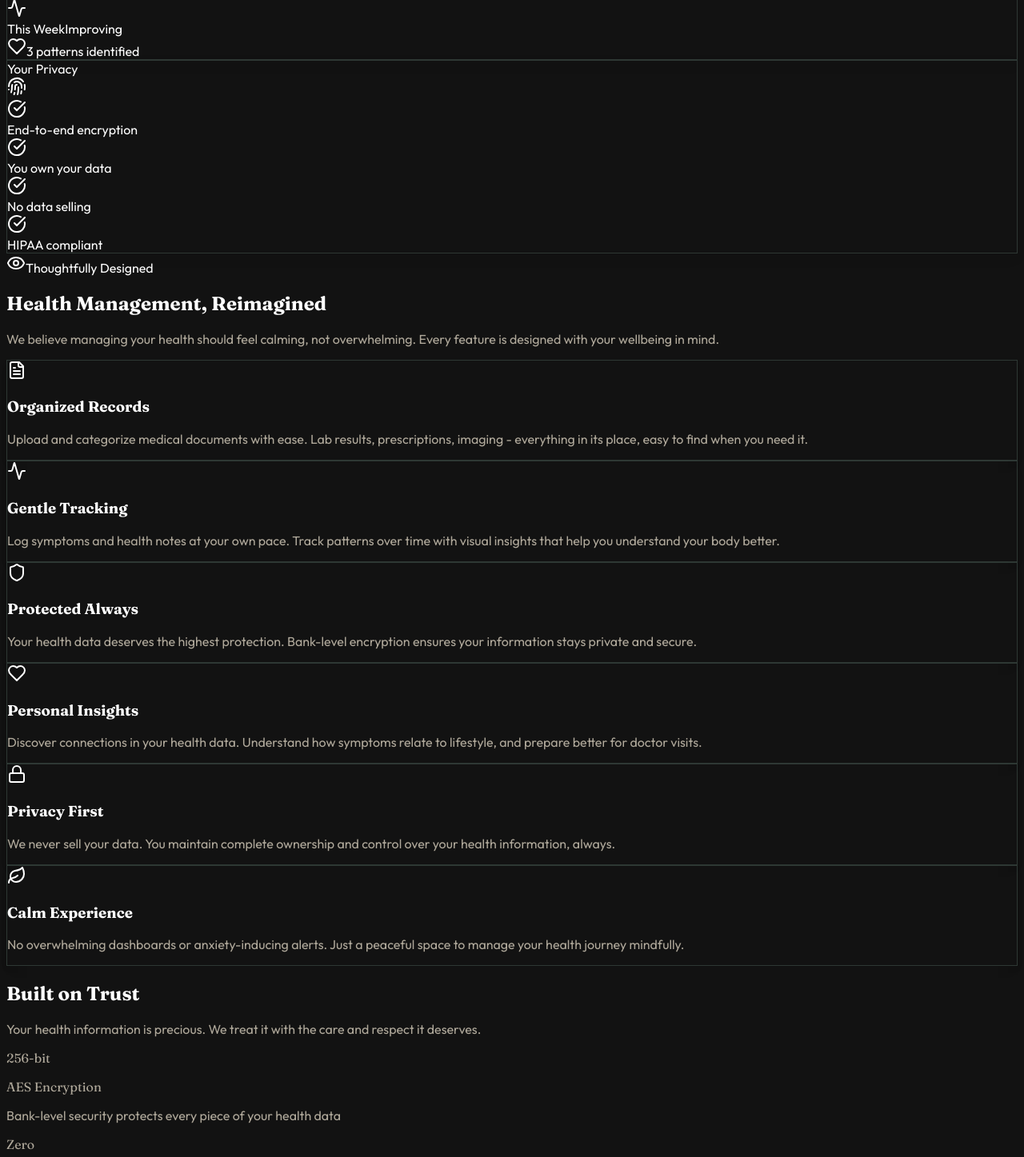
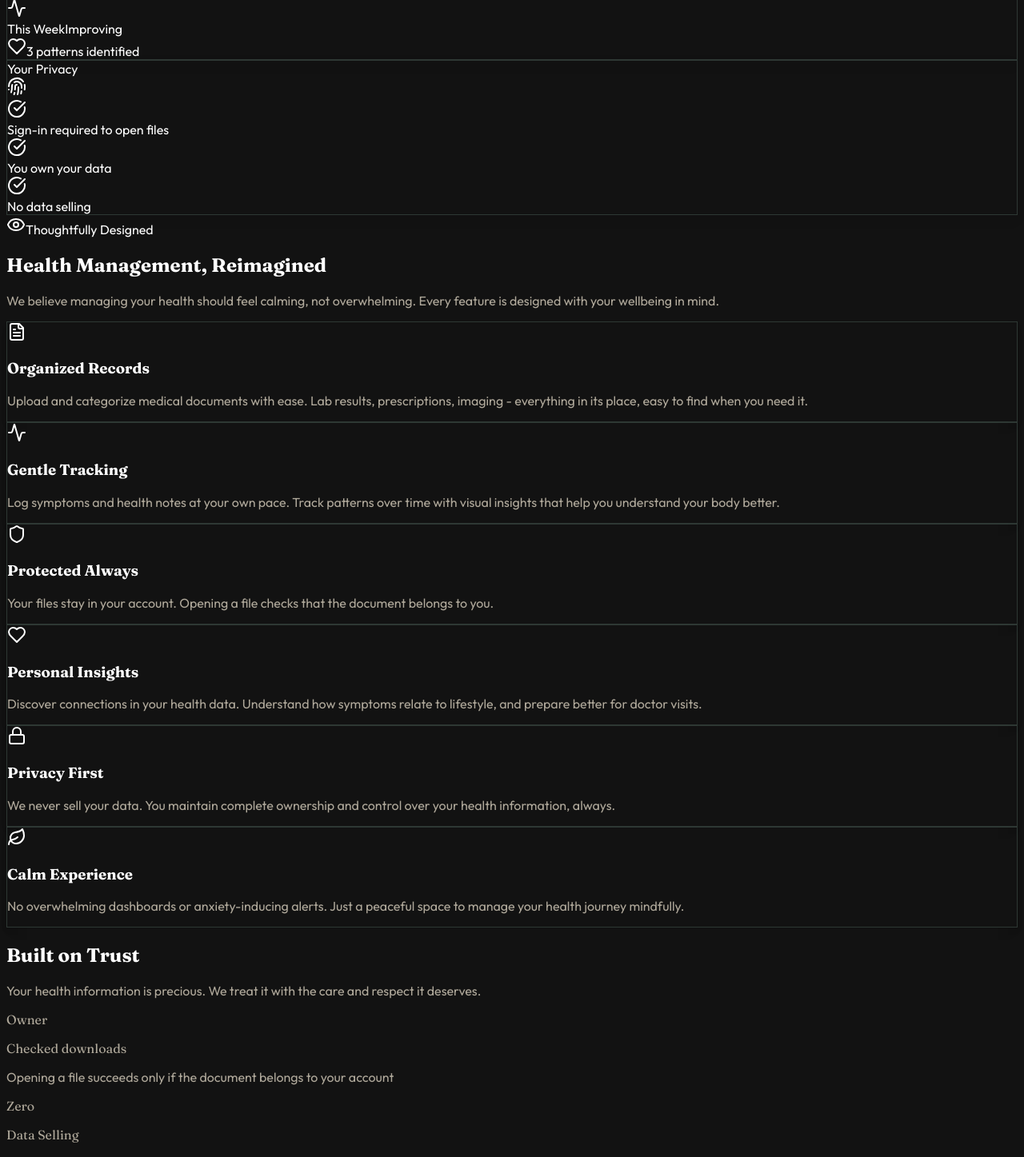
Before and after one commit to zot24/medivault, a React (Vite) app in the folder client/: page / in a window 1280 px wide. Shown: the part 680-2127 px from the top of the page at 80% size. Built offline with nearby package versions, Linux system fonts and the light colour scheme.

Commit message:
fix(web): drop false encryption and HIPAA claims
Client copy said files were encrypted and HIPAA compliant. No such
implementation exists. Rewrite those strings to what the app actually
does: sign-in and owner-checked downloads.

Co-authored-by: zot24 <hi@zot24.com>

```diff
--- a/client/src/components/upload-dialog.tsx
+++ b/client/src/components/upload-dialog.tsx
@@ -227,7 +227,7 @@ export default function UploadDialog({ open, onOpenChange }: UploadDialogProps)
             Upload Medical Document
           </DialogTitle>
           <DialogDescription>
-            Upload and organize your medical records securely. All files are encrypted and HIPAA compliant.
+            Upload and organize your medical records. Only your account can open the files you add.
           </DialogDescription>
         </DialogHeader>
 
--- a/client/src/pages/documents.tsx
+++ b/client/src/pages/documents.tsx
@@ -355,7 +355,7 @@ export default function Documents() {
             <div className="flex items-center justify-center flex-wrap gap-6 mt-8 text-foreground-muted">
               <div className="flex items-center space-x-2">
                 <Shield className="h-4 w-4 text-primary" />
-                <span className="text-sm font-body">End-to-end encrypted</span>
+                <span className="text-sm font-body">Private to your account</span>
               </div>
               <div className="flex items-center space-x-2">
                 <Leaf className="h-4 w-4 text-primary" />
--- a/client/src/pages/landing.tsx
+++ b/client/src/pages/landing.tsx
@@ -186,10 +186,9 @@ export default function Landing() {
                   </div>
                   <div className="space-y-3">
                     {[
-                      { label: "End-to-end encryption", checked: true },
+                      { label: "Sign-in required to open files", checked: true },
                       { label: "You own your data", checked: true },
-                      { label: "No data selling", checked: true },
-                      { label: "HIPAA compliant", checked: true }
+                      { label: "No data selling", checked: true }
                     ].map((item, index) => (
                       <div key={index} className="flex items-center space-x-3">
                         <div className="w-5 h-5 rounded-full bg-primary/10 flex items-center justify-center">
@@ -240,7 +239,7 @@ export default function Landing() {
               {
                 icon: Shield,
                 title: "Protected Always",
-                description: "Your health data deserves the highest protection. Bank-level encryption ensures your information stays private and secure.",
+                description: "Your files stay in your account. Opening a file checks that the document belongs to you.",
                 color: "primary"
               },
               {
@@ -307,9 +306,9 @@ export default function Landing() {
           <div className="grid md:grid-cols-3 gap-8">
             {[
               {
-                stat: "256-bit",
-                label: "AES Encryption",
-                description: "Bank-level security protects every piece of your health data"
+                stat: "Owner",
+                label: "Checked downloads",
+                description: "Opening a file succeeds only if the document belongs to your account"
               },
               {
                 stat: "Zero",
--- a/client/src/pages/login.tsx
+++ b/client/src/pages/login.tsx
@@ -125,7 +125,7 @@ export default function Login() {
         </Card>
 
         <p className="text-center text-xs text-foreground-muted mt-6">
-          Your health data is encrypted and secure
+          Sign in to open records in your account
         </p>
       </div>
     </div>
```
